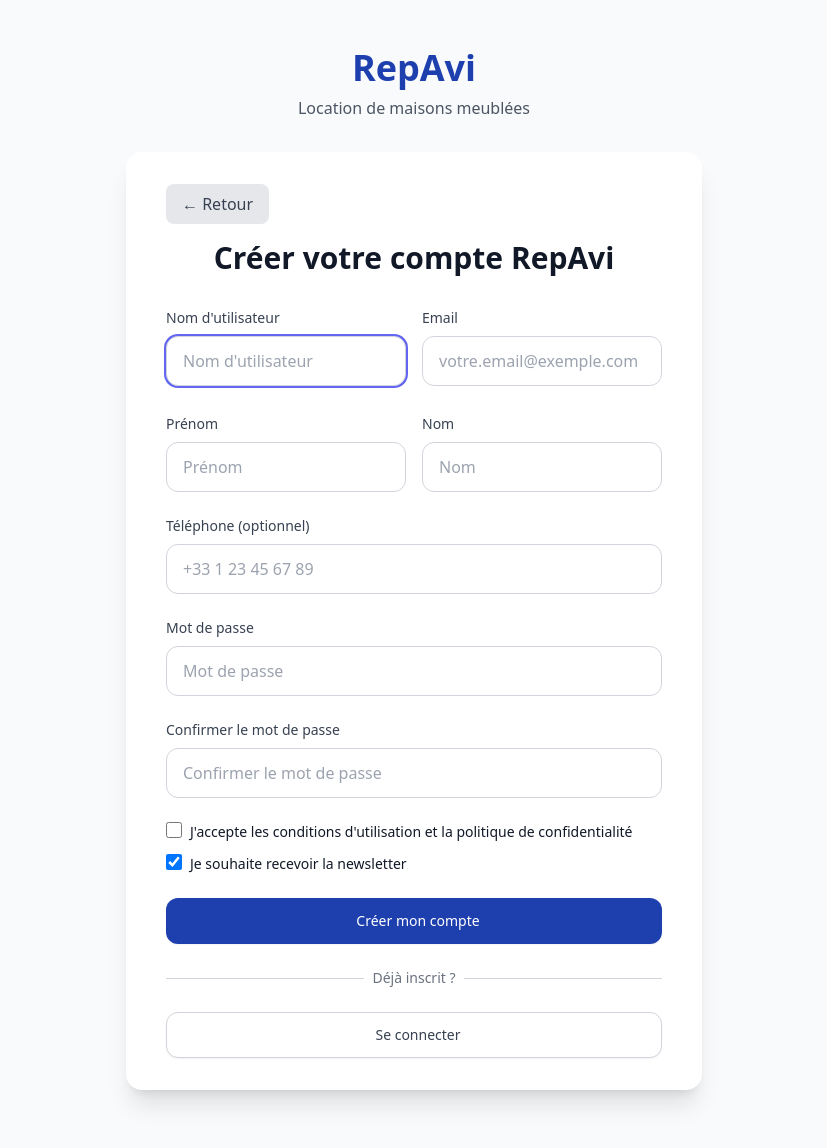
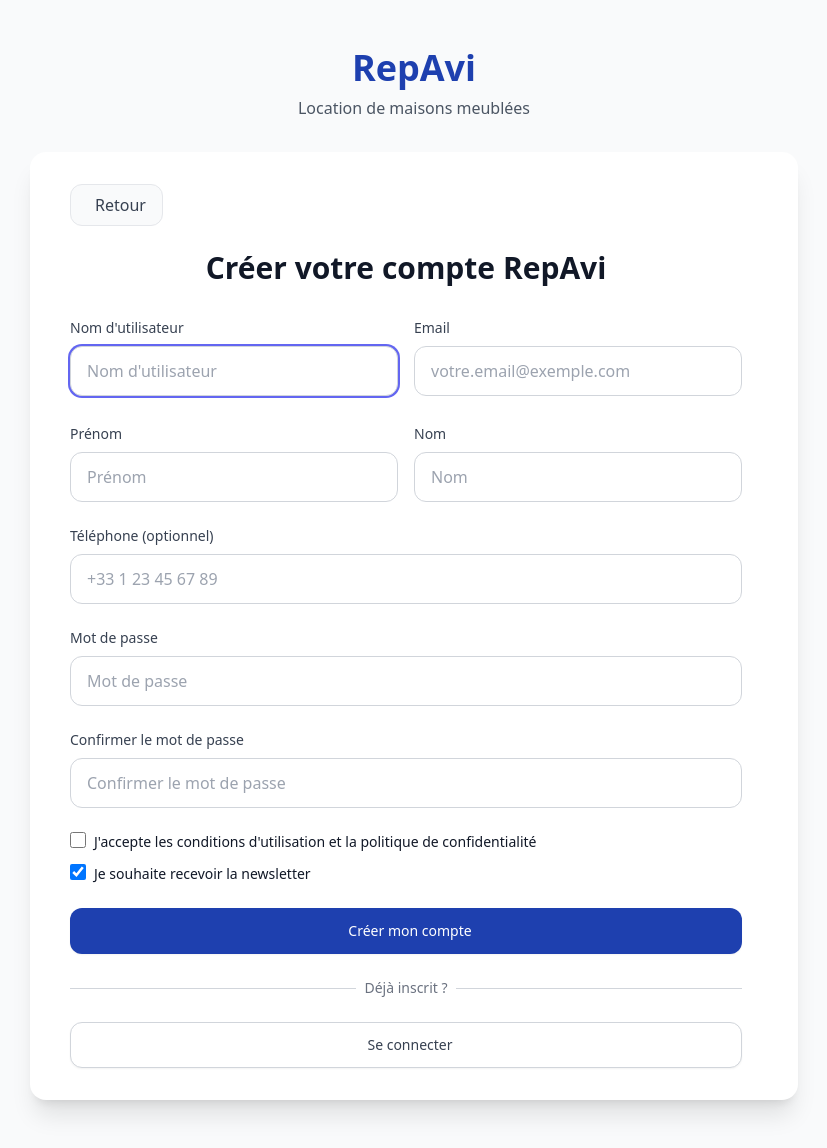
Before and after one commit to davyemane/repavi, a Django app: page /users/register/ in a window 1280 px wide. Shown: the whole page, without its empty margins (226-1053 px from the left). Before the commit the page ends 1105 px from the top, so only its background shows below. Run offline with Django 5.2, Linux system fonts and the light colour scheme; some libraries are stand-ins or nearby versions.

Commit message:
done done done

```diff
--- a/templates/users/base_auth.html
+++ b/templates/users/base_auth.html
@@ -25,7 +25,7 @@
             </div>
         </div>
 
-        <div class="mt-8 sm:mx-auto sm:w-screen sm:max-w-xl ">
+        <div class="mt-8 sm:mx-auto sm:w-screen sm:max-w-3xl ">
             <div class="bg-white py-8 px-4 shadow-xl rounded-2xl sm:px-10">
                 {% if messages %}
                     {% for message in messages %}
--- a/templates/users/login.html
+++ b/templates/users/login.html
@@ -4,6 +4,12 @@
 
 {% block content %}
 <div>
+      <div class="mb-6">
+        <button onclick="window.history.back()" class="inline-flex items-center px-4 py-2 bg-gray-50 hover:bg-gray-100 border border-gray-200 rounded-xl text-gray-700 font-medium transition-all duration-200 hover:shadow-sm group">
+            <i class="fas fa-arrow-left mr-2 text-gray-500 group-hover:text-gray-700 transition-colors"></i>
+            <span>Retour</span>
+        </button>
+    </div>
     <h2 class="text-center text-3xl font-bold text-gray-900 mb-8">
         Connexion à votre compte
     </h2>
--- a/templates/users/password_reset_request.html
+++ b/templates/users/password_reset_request.html
@@ -31,7 +31,7 @@
         </div>
 
         <div>
-            <button type="submit" class="w-full flex justify-center py-3 px-4 border border-transparent rounded-xl shadow-sm text-sm font-medium text-white bg-indigo-600 hover:bg-indigo-700 focus:outline-none focus:ring-2 focus:ring-offset-2 focus:ring-indigo-500 transition duration-150 ease-in-out">
+            <button type="submit" class="w-full flex justify-center py-3 px-4 border border-transparent rounded-xl shadow-sm text-sm font-medium text-white bg-blue-800 hover:bg-blue-900 focus:outline-none focus:ring-2 focus:ring-offset-2 focus:ring-blue-500 transition duration-150 ease-in-out">
                 <i class="fas fa-paper-plane mr-2"></i>
                 Envoyer le lien de réinitialisation
             </button>
@@ -49,7 +49,7 @@
         </div>
 
         <div class="mt-6">
-            <a href="{% url 'users:login' %}" class="w-full flex justify-center py-3 px-4 border border-gray-300 rounded-xl shadow-sm text-sm font-medium text-gray-700 bg-white hover:bg-gray-50 focus:outline-none focus:ring-2 focus:ring-offset-2 focus:ring-indigo-500 transition duration-150 ease-in-out">
+            <a href="{% url 'users:login' %}" class="w-full flex justify-center py-3 px-4 border border-gray-300 rounded-xl shadow-sm text-sm font-medium text-gray-700 bg-white hover:bg-gray-50 focus:outline-none focus:ring-2 focus:ring-offset-2 focus:ring-blue-500 transition duration-150 ease-in-out">
                 <i class="fas fa-sign-in-alt mr-2"></i>
                 Retour à la connexion
             </a>
--- a/templates/users/register.html
+++ b/templates/users/register.html
@@ -3,10 +3,14 @@
 {% block title %}Inscription - RepAvi{% endblock %}
 
 {% block content %}
-<div class="max-w-xl ">
-        <button onclick="window.history.back()" class="mb-4 px-4 py-2 bg-gray-200 hover:bg-gray-300 rounded-lg text-gray-700 cursor-pointer hidden sm:block">
-    &larr; Retour
-</button>
+<div class="max-w-2xl ">
+      <div class="mb-6">
+        <button onclick="window.history.back()" class="inline-flex items-center px-4 py-2 bg-gray-50 hover:bg-gray-100 border border-gray-200 rounded-xl text-gray-700 font-medium transition-all duration-200 hover:shadow-sm group">
+            <i class="fas fa-arrow-left mr-2 text-gray-500 group-hover:text-gray-700 transition-colors"></i>
+            <span>Retour</span>
+        </button>
+    </div>
+
 
 
     <h2 class="text-center text-3xl font-bold text-gray-900 mb-8">
```
Also changed, not shown: templates/home/contact.html (+7 -7 lines), 1 other file.
